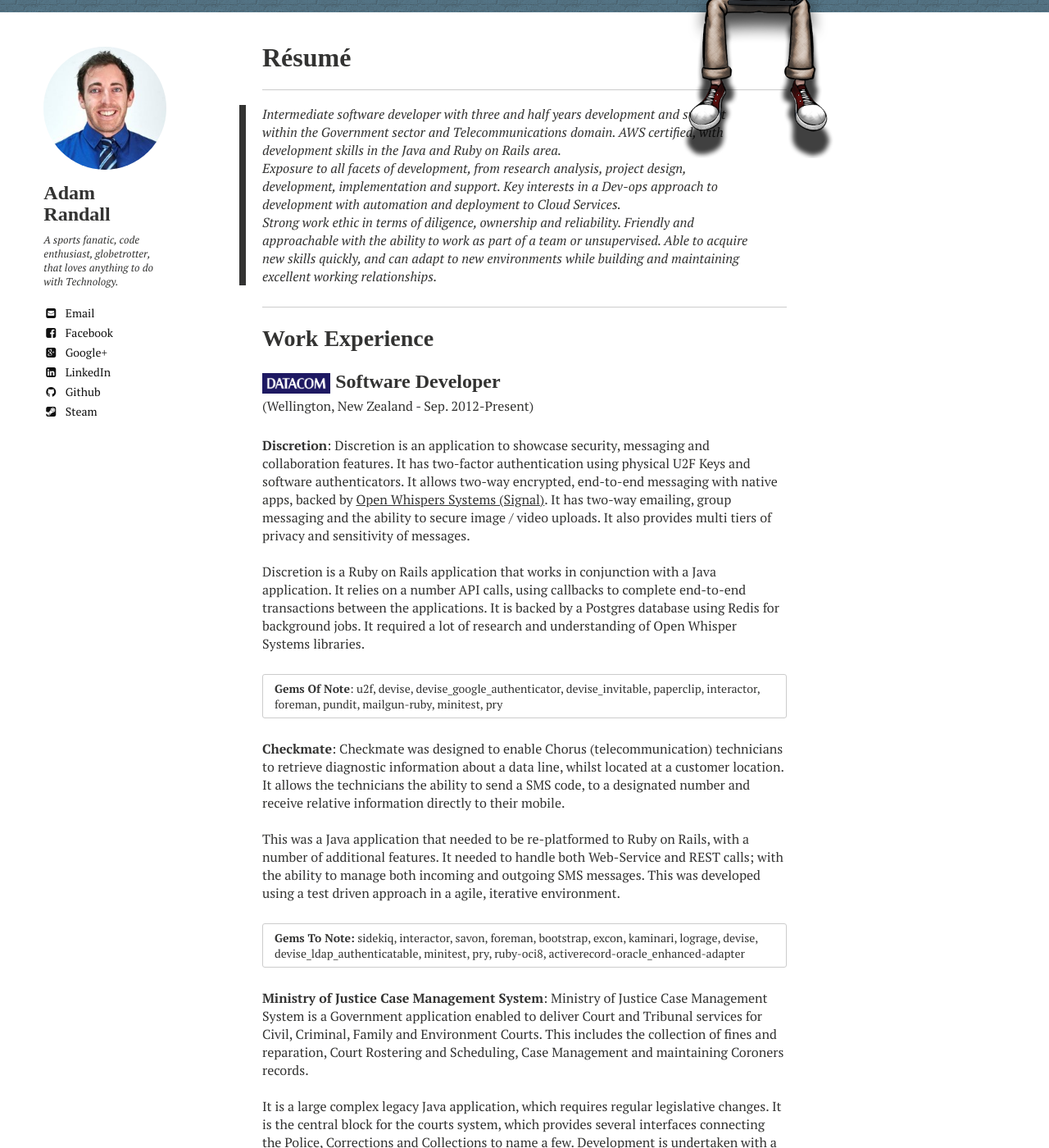
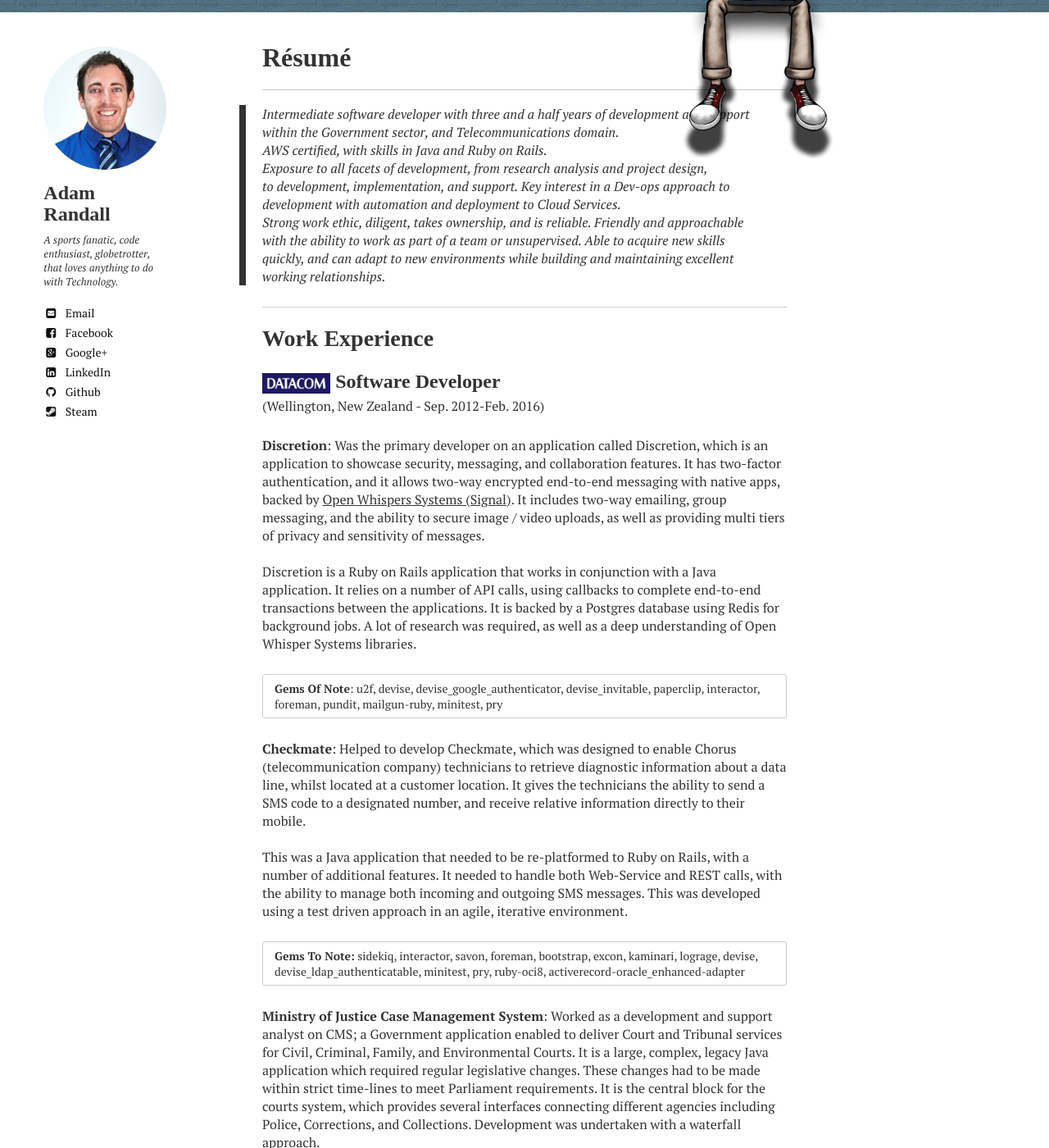
Before and after one commit to Adam-Randall/adam-randall.github.io, a Jekyll site: the page built from resume/index.md, in a window 1280 px wide and 1400 px high, scrolled down 273 px. Shown: the whole window at 82% size. Built offline with Jekyll 4.4.1, drawn with Linux system fonts in a browser that asks for light colours; nearby versions of some CDN libraries; some of the changed text lies outside the part shown.

Commit message:
updates to website

```diff
--- a/resume/index.md
+++ b/resume/index.md
@@ -6,43 +6,62 @@
   feature: background.png
 ---
 
->Intermediate software developer with three and half years development and support <br> within the Government sector and Telecommunications domain. AWS certified, with development skills in the Java and Ruby on Rails area. <br>Exposure to all facets of development, from research analysis, project design,<br> development, implementation and support. Key interests in a Dev-ops approach to <br> development with automation and deployment to Cloud Services. <br>Strong work ethic in terms of diligence, ownership and reliability. Friendly and approachable with the ability to work as part of a team or unsupervised. Able to acquire new skills quickly, and can adapt to new environments while building and maintaining excellent working relationships.
+>Intermediate software developer with three and a half years of development and support <br> within the Government sector, and Telecommunications domain. <br>AWS certified, with skills in Java and Ruby on Rails. <br>Exposure to all facets of development, from research analysis and project design,<br>  to development, implementation, and support. Key interest in a Dev-ops approach to <br> development with automation and deployment to Cloud Services. <br>Strong work ethic, diligent, takes ownership, and is reliable. Friendly and approachable with the ability to work as part of a team or unsupervised. Able to acquire new skills quickly, and can adapt to new environments while building and maintaining excellent working relationships.
 
 ---
 
 ## Work Experience
 
 ### <a href="http://datacom.co.nz/"><img style="width: 13%" src="/images/resume/datacom.png"></a> Software Developer
-<p style="margin-top:-3.5%">(Wellington, New Zealand - Sep. 2012-Present)</p>
+<p style="margin-top:-3.5%">(Wellington, New Zealand - Sep. 2012-Feb. 2016)</p>
 
 **Discretion**:
-Discretion is an application to showcase security, messaging and collaboration features. It has two-factor authentication using physical U2F Keys and software authenticators. It allows two-way encrypted, end-to-end messaging with native apps, backed by [Open Whispers Systems (Signal)](https://whispersystems.org/).
-It has two-way emailing, group messaging and the ability to secure image / video uploads. It also provides multi tiers of privacy and sensitivity of messages.<br><br>
-Discretion is a Ruby on Rails application that works in conjunction with a Java application. It relies on a number API calls, using callbacks to complete end-to-end transactions between the applications. It is backed by a Postgres database using Redis for background jobs. It required a lot of research and understanding of Open Whisper Systems libraries.
+Was the primary developer on an application called Discretion, which is an application to showcase security, messaging, and collaboration features. It has two-factor authentication, and it allows two-way encrypted end-to-end messaging with native apps, backed by [Open Whispers Systems (Signal)](https://whispersystems.org/).
+It includes two-way emailing, group messaging, and the ability to secure image / video uploads, as well as providing multi tiers of privacy and sensitivity of messages.<br><br>
+Discretion is a Ruby on Rails application that works in conjunction with a Java application. It relies on a number of API calls, using callbacks to complete end-to-end transactions between the applications. It is backed by a Postgres database using Redis for background jobs. A lot of research was required, as well as a deep understanding of Open Whisper Systems libraries.
 
 **Gems Of Note**: u2f, devise, devise_google_authenticator, devise_invitable, paperclip, interactor, foreman, pundit, mailgun-ruby, minitest, pry
 {: .notice}
 
-**Checkmate**: Checkmate was designed to enable Chorus (telecommunication) technicians to retrieve diagnostic information about a data line, whilst located at a customer location. It allows the technicians the ability to send a SMS code, to a designated number and receive relative information directly to their mobile.<br><br>
-This was a Java application that needed to be re-platformed to Ruby on Rails, with a  number of additional features. It needed to handle both Web-Service and REST calls; with the ability to manage both incoming and outgoing SMS messages. This was developed using a test driven approach in a agile, iterative environment.
+**Checkmate**:
+Helped to develop Checkmate, which was designed to enable Chorus (telecommunication company) technicians to retrieve diagnostic information about a data line, whilst located at a customer location. It gives the technicians the ability to send a SMS code to a designated number, and receive relative information directly to their mobile. <br><br>
+This was a Java application that needed to be re-platformed to Ruby on Rails, with a  number of additional features. It needed to handle both Web-Service and REST calls, with the ability to manage both incoming and outgoing SMS messages. This was developed using a test driven approach in an agile, iterative environment.
 
 **Gems To Note:** sidekiq, interactor, savon, foreman, bootstrap, excon, kaminari, lograge, devise, devise_ldap_authenticatable, minitest, pry, ruby-oci8, activerecord-oracle_enhanced-adapter
 {: .notice}
 
-**Ministry of Justice Case Management System**: Ministry of Justice Case Management System is a Government application enabled to deliver Court and Tribunal services for Civil, Criminal, Family and Environment Courts. This includes the collection of fines and reparation, Court Rostering and Scheduling, Case Management and maintaining Coroners records.<br><br>
-It is a large complex legacy Java application, which requires regular legislative changes. It is the central block for the courts system, which provides several interfaces connecting the Police, Corrections and Collections to name a few. Development is undertaken with a waterfall approach, with strict time lines to meet legislative changes passed in Parliament.
+**Ministry of Justice Case Management System**:
+Worked as a development and support analyst on CMS; a Government application enabled to deliver Court and Tribunal services for Civil, Criminal, Family, and Environmental Courts. It is a large, complex, legacy Java application which required regular legislative changes. These changes had to be made within strict time-lines to meet Parliament requirements. It is the central block for the courts system, which provides several interfaces connecting different agencies including Police, Corrections, and Collections. Development was undertaken with a waterfall approach.
 
+---
 
+Discretion, Checkmate, and CMS all required production support, and test support. Main aspects of these were:
 
+Production Support
 
++ Defect analysis from initial investigation to final solution
++ Day to day problem solving (using JIRA)
++ Resolving showstoppers (P1) / P2 production issues
++ Solution verification and testing
++ 24/7 On-Call support
++ Support of development and test environments
+
+Test Support
+
++ Creating mini-test suites to run on CircleCI within Github
++ Supporting test team with test scripts
++ Providing performance reports of environments
++ Creating automated test scripts using Watir (open source Ruby tool for automation)
++ Managing automation of test scripts
 
 ---
 
 ### <a href="http://www.turboweb.co.nz/"><img style="width: 15%" src="/images/resume/turboweb.jpg"></a> Web Developer
 <p style="margin-top:-3.5%">(Dunedin, New Zealand - Nov. 2011-Sep. 2012)</p>
 
-An internship that turned into a part-time job while studying. The job provided creating web based solutions for clients, and improving businesses through online marketing. Websites were effective, efficient and to a high industry standard.<br><br>
-A number of projects were worked on involving front-end development, converting Photoshop mock-ups, back-end development. Technologies using Zend framework, CodeIgniter, Magneto eCommerce and a internal MVC product.
+An internship that turned into a part-time job while studying. The job involved creating web based solutions for clients, and improving businesses through online marketing. Websites were effective, efficient, and to a high industry standard.<br><br>
+
+A number of projects were worked on involving front-end development, converting Photoshop mock-ups, and back-end development. Technologies used the Zend framework, CodeIgniter, Magneto eCommerce, and an internal MVC product.
 
 ---
 
@@ -58,45 +77,12 @@
 
 **Interpersonal Skills**:
 
-+ Friendly and approachable to clients
-+ Fast and efficient service
 + Ability to deal with complaints and conflicts appropriately and effectively
-+ Ability to work well as part of a team or unsupervised
-+ Follow instructions efficiently
-+ Relate well to others
-+ Reliable, courteous and well-presented professional demeanor
++ Able to work well as part of a team or unsupervised
++ Reliable, courteous, and a well-presented professional demeanour
 + Excellent computing and oral communication skills
-+ Dedicated work ethic
-+ Caring, attentive and always giving 100%
++ Caring, attentive, and always giving 100%
 + Enthusiastic and outgoing
-
-
-**Experience**:
-
-+ Development in: Ruby on Rails, Java, JavaScript, JSP, jQuery, Spring Boot, HTML, CSS, VB6.0, Bootstrap, PostgresSQL, SQL, PL/SQL, Redis
-+ Technologies used: Ansible, Vagrant, AWS, Docker, GitHub / Subversion, CircleCI, Oracle 11g, SoapUI, Sublime, Toad / SQLDevloper / Datagrip (0xDBE), Intellij / Eclipse, Linux / Microsoft
-
-
-**Production Support**:
-
-+ Defect analysis from initial investigation to final solution.
-+ Day to day problem solving (using JIRA).
-+ Resolving Showstoppers (P1) / P2 Production issues.
-+ Solution verification and testing.
-+ 24/7 On-Call Support.
-+ Support of Development and Test Environments.
-
-**Test Support**:
-
-+ Creating Minitest suites, to run on CircleCI within github.
-+ Supporting Test Team with Test Scripts.
-+ Providing Performance Reports of Environments.
-+ Creating Automated Test Scripts using [Watir](http://watir.com/) (Open Source Ruby Tool for Automation).
-+ Managing Automation of Test Scripts.
-
-**Other**:
-
-+ Subversion Administrator
 
 ---
 
```
Also changed, not shown: other parts of resume/index.md (+4 -3 lines), about/index.md (+3 -3 lines), images/resume/skills-matrix.png, 4 other files.
